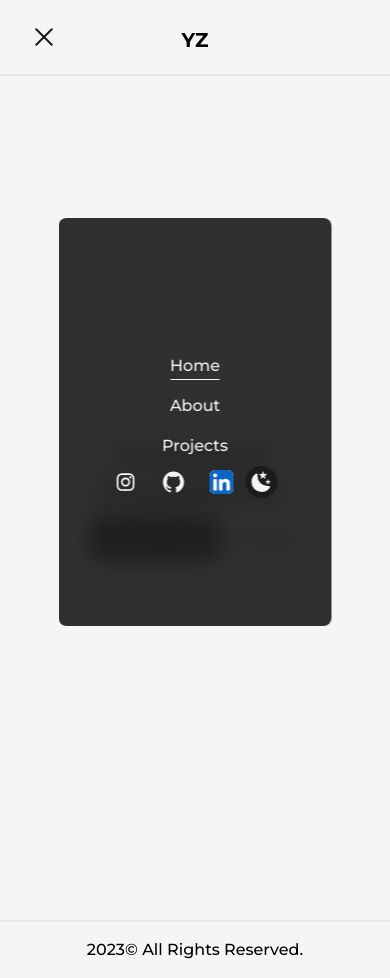
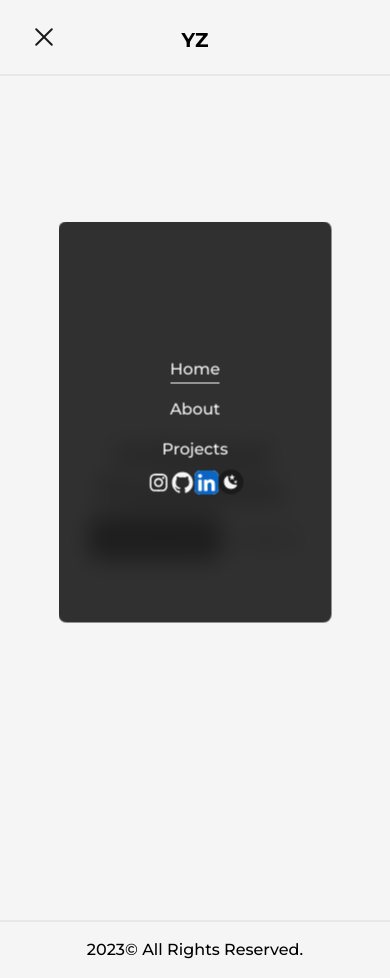
Before and after one commit to yihanzhu/MyPortfolio, a Next.js app: page / in a window 390 px wide. Both pictures are taken after a click on the button 44 px from the left and 37 px from the top of the page. Built offline with nearby package versions, Linux system fonts and the light colour scheme.

Commit message:
fixing mobile view with large icons

```diff
--- a/src/components/Icon.js
+++ b/src/components/Icon.js
@@ -158,8 +158,8 @@ export const DribbbleIcon = ({ className, ...rest }) => (
 export const SunIcon = ({ className, ...rest }) => (
   <svg
     xmlns="http://www.w3.org/2000/svg"
-    width="24"
-    height="24"
+    width="17"
+    height="17"
     viewBox="0 0 24 24"
     {...rest}
     className={`w-full h-auto ${className}`}
@@ -336,8 +336,8 @@ export const SunIcon = ({ className, ...rest }) => (
 export const MoonIcon = ({ className, ...rest }) => (
   <svg
     xmlns="http://www.w3.org/2000/svg"
-    width="24"
-    height="24"
+    width="17"
+    height="17"
     viewBox="0 0 24 24"
     {...rest}
     className={`w-full h-auto ${className}`}
--- a/src/components/NavBar.js
+++ b/src/components/NavBar.js
@@ -150,7 +150,7 @@ const NavBar = () => {
           animate={{ scale: 1, opacity: 1 }}
           className="min-w-[70vw] flex flex-col justify-between z-30
       items-center fixed top-1/2 left-1/2 -translate-x-1/2 -translate-y-1/2
-      bg-dark/90 dark:bg-light/75 rounded-lg backdrop-blur-md py-32
+      bg-dark/90 dark:bg-light/75 rounded-lg backdrop-blur-md py-32 mx-auto
       "
         >
           <nav className="flex items-center flex-col justify-center">
@@ -181,7 +181,7 @@ const NavBar = () => {
               target={"_blank"}
               whileHover={{ y: -2 }}
               whileTap={{ scale: 0.9 }}
-              className="w-6 mr-3"
+              className="w-6"
             >
               <InstagramIcon />
             </motion.a>
@@ -190,7 +190,7 @@ const NavBar = () => {
               target={"_blank"}
               whileHover={{ y: -2 }}
               whileTap={{ scale: 0.9 }}
-              className="w-6 mx-3 dark:text-dark text-light "
+              className="w-6 dark:text-dark text-light "
             >
               <GithubIcon />
             </motion.a>
@@ -199,14 +199,14 @@ const NavBar = () => {
               target={"_blank"}
               whileHover={{ y: -2 }}
               whileTap={{ scale: 0.9 }}
-              className="w-6 ml-3"
+              className="w-6"
             >
               <LinkedInIcon />
             </motion.a>
 
             <button
               onClick={() => setMode(mode === "light" ? "dark" : "light")}
-              className={`ml-3 flex items-center justify-center rounded-full p-1
+              className={`flex items-center justify-center rounded-full p-1
       ${mode === "light" ? "bg-dark text-light" : "bg-light text-dark"}`}
             >
               {mode === "dark" ? (
--- a/src/pages/index.js
+++ b/src/pages/index.js
@@ -41,7 +41,7 @@ export default function Home() {
                   hover:dark:border-light md:p-2 md:px-4 md:text-base"
                   download={true}
                 >
-                  Resume <LinkArrow className={"w-6 ml-1"} />
+                  Resume <LinkArrow className={"w-auto ml-1"} />
                 </Link>
                 <Link
                   href="mailto:yihan@yihanzhu.com"
```
